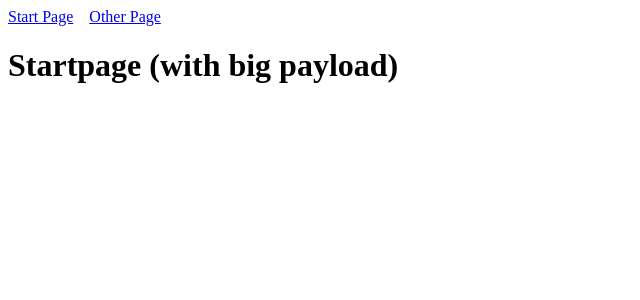
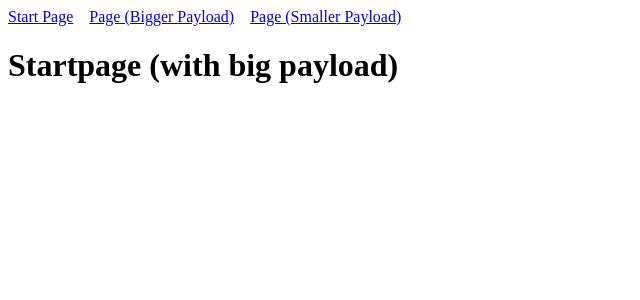
Before and after one commit to LukasHechenbergerID/nuxt-prerender-bug, a Nuxt app: page / in a window 1280 px wide. Shown: the top 300 px of the page, without its empty margins (0-640 px from the left). Built offline with nearby package versions, Linux system fonts and the light colour scheme; no server answers.

Commit message:
fixed links

```diff
--- a/app.vue
+++ b/app.vue
@@ -3,8 +3,8 @@
     <div>
       <NuxtLoadingIndicator :throttle="0"></NuxtLoadingIndicator>
       <NuxtLink to="/" style="margin-right: 1rem">Start Page</NuxtLink>
-
-      <NuxtLink to="/firstPage">Other Page</NuxtLink>
+      <NuxtLink to="/pageWithBiggerPayload" style="margin-right: 1rem">Page (Bigger Payload)</NuxtLink>
+      <NuxtLink to="/pageWithSmallerPayload">Page (Smaller Payload)</NuxtLink>
     </div>
     <NuxtPage> </NuxtPage>
   </div>
```
